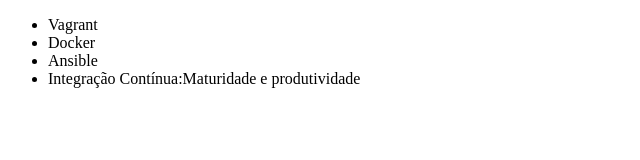
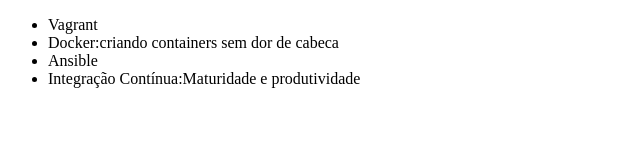
Before and after one commit to jvtesteves/curso-git, a plain HTML site: page index.html in a window 1280 px wide. Shown: the whole page, without its empty margins (0-640 px from the left). Drawn offline with Linux system fonts and the light colour scheme.

Commit message:
Corrigindo nome do curso de docker

```diff
--- a/index.html
+++ b/index.html
@@ -7,7 +7,7 @@
 <body>
     <ul>
         <li>Vagrant</li>
-        <li>Docker</li>
+        <li>Docker:criando containers sem dor de cabeca</li>
         <li>Ansible</li>
         <li>Integração Contínua:Maturidade e produtividade</li>
     </ul>
```
